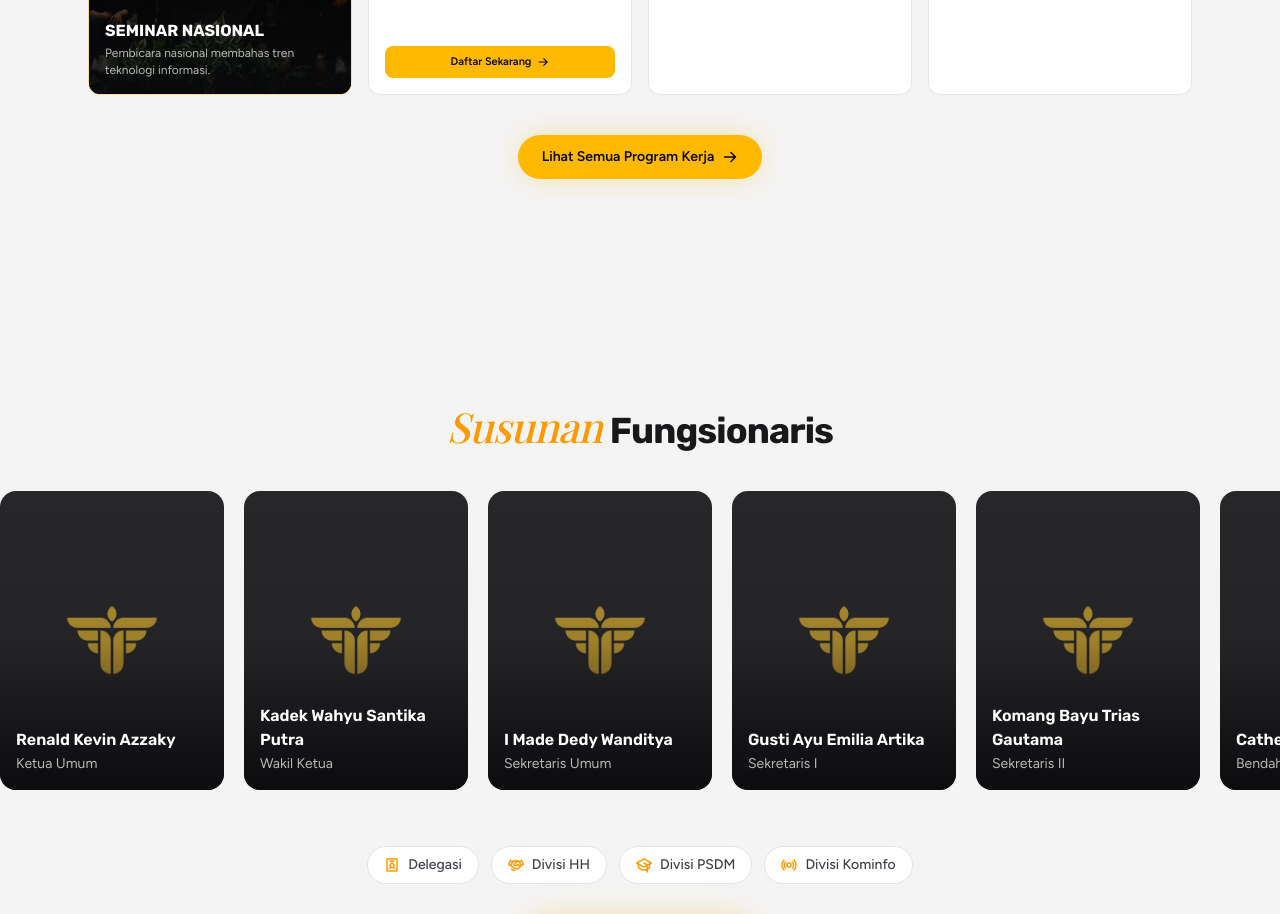
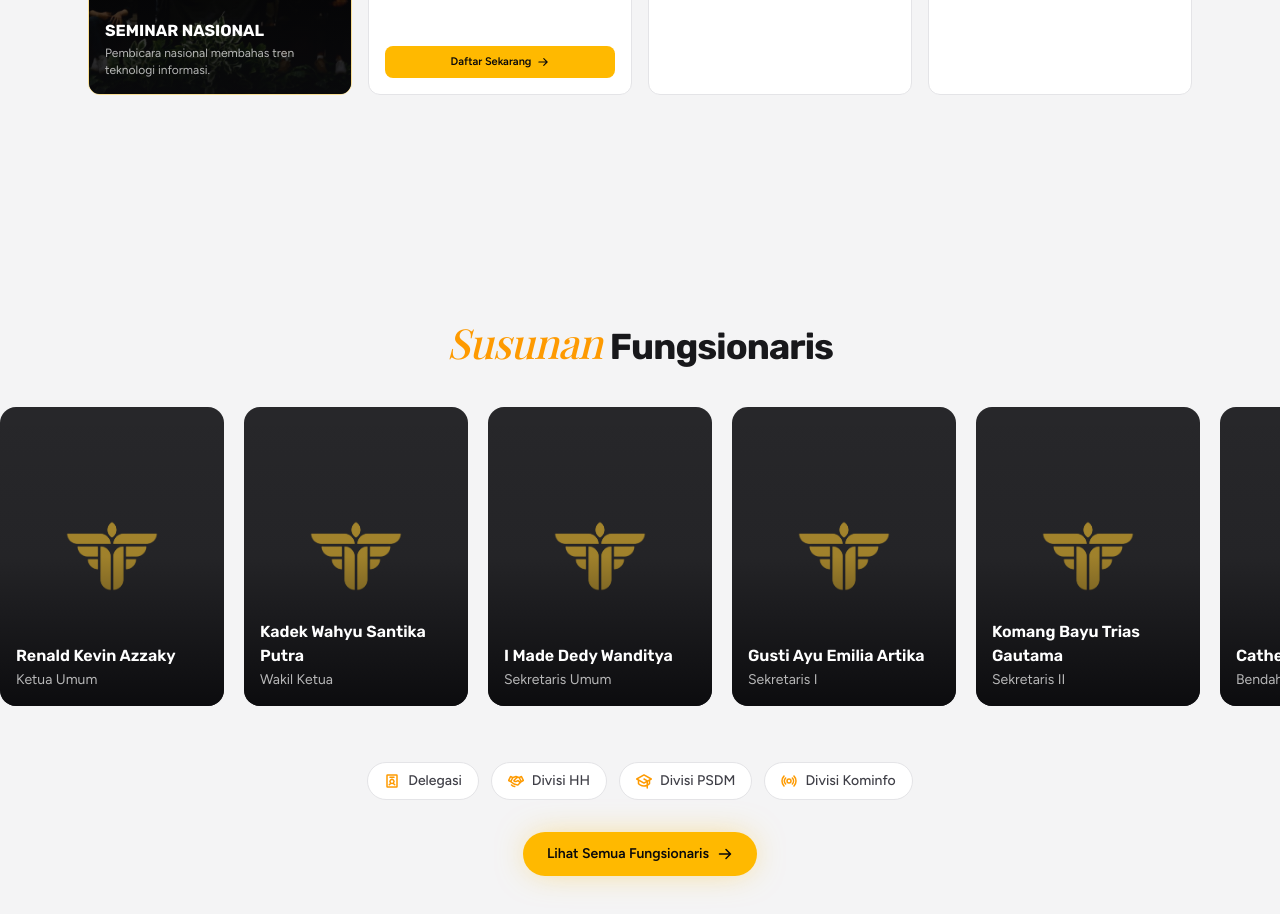
Before and after one commit to kevinazzaky/fungsionaris-hima, a Next.js app: page / in a window 1280 px wide. Shown: the part 1980-2894 px from the top of the page. Built offline with nearby package versions, Linux system fonts and the light colour scheme.

Commit message:
refactor(home): streamline program kerja section component

```diff
--- a/src/components/home/program-kerja-section.tsx
+++ b/src/components/home/program-kerja-section.tsx
@@ -1,7 +1,6 @@
 import { Reveal } from "@/components/ui/reveal";
 import { SectionHeading } from "@/components/ui/section-heading";
 import { FlourishDivider } from "@/components/ui/flourish-divider";
-import { GlowButton } from "@/components/ui/glow-button";
 import { ProgramKerjaTabs } from "@/components/home/program-kerja-tabs";
 
 export function ProgramKerjaSection() {
@@ -22,10 +21,6 @@ export function ProgramKerjaSection() {
         <div className="mt-10">
           <ProgramKerjaTabs />
         </div>
-
-        <div className="mt-10 flex justify-center">
-          <GlowButton href="/program-kerja">Lihat Semua Program Kerja</GlowButton>
-        </div>
       </div>
     </section>
   );
```
